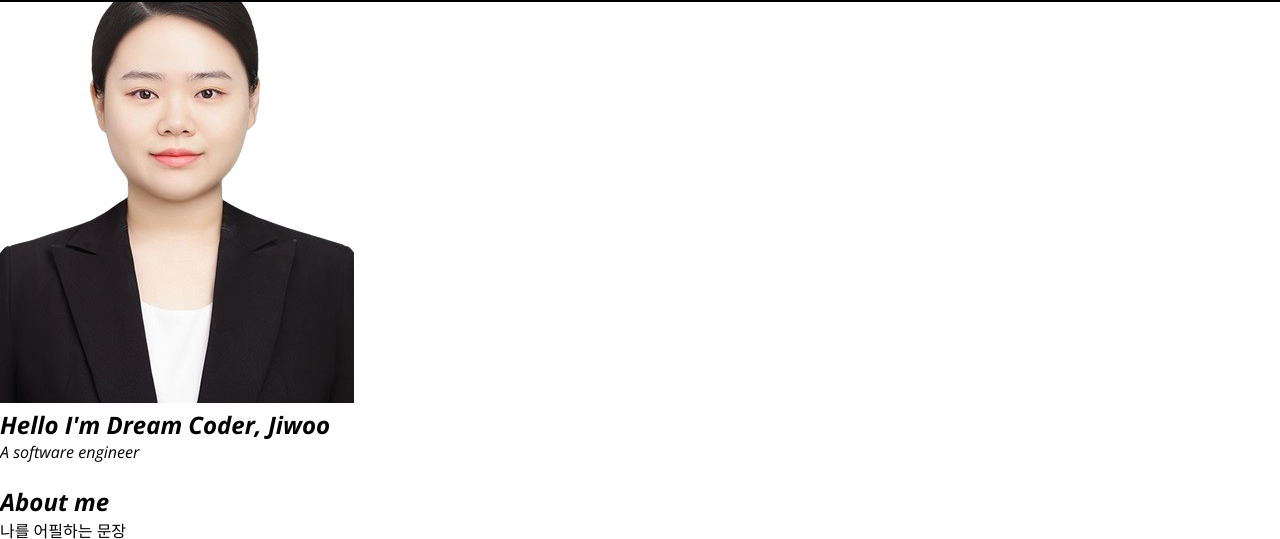
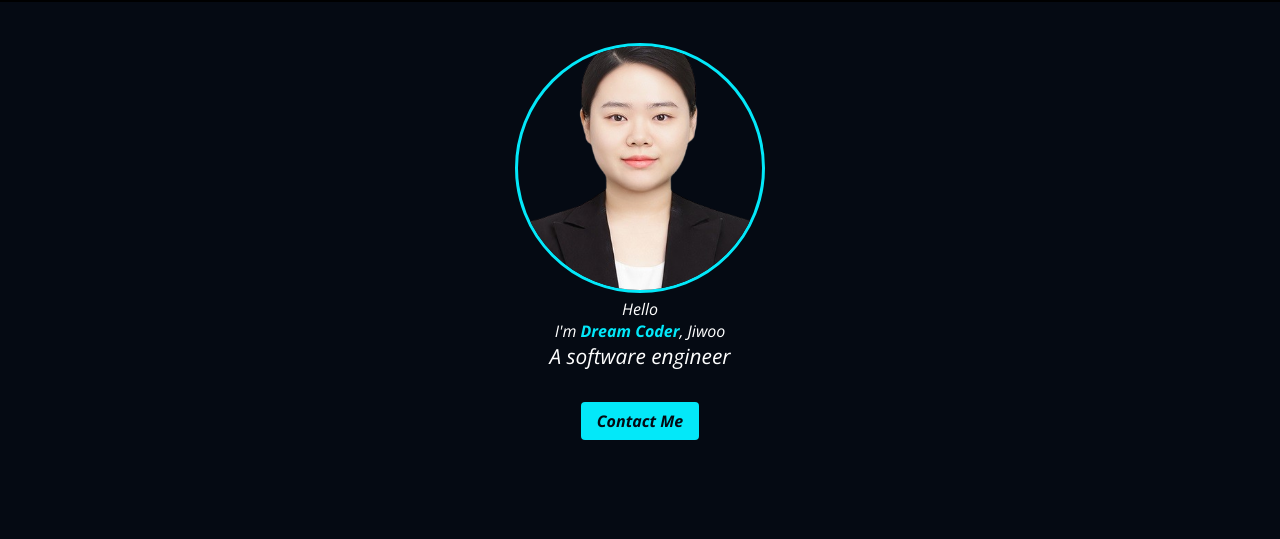
Before and after one commit to jeina93/jeina93.github.io, a plain HTML site: page index.html in a window 1280 px wide. Shown: the part 69-608 px from the top of the page. Drawn offline with nearby package versions, Linux system fonts and the light colour scheme.

Commit message:
CSS-Home

```diff
--- a/css/style.css
+++ b/css/style.css
@@ -96,3 +96,49 @@ button:focus {
     border: 1px solid var(--color-accent);
     border-radius: 4px;
 }
+
+/* Home */
+#home {
+    background-color: var(--color-primary);
+    color: var(--color-text);
+    padding: 5rem 1rem;
+    padding-top: 7rem;
+    text-align: center;
+}
+
+.home__avatar {
+    width: 250px;
+    height: 250px;
+    object-fit: cover;
+    border-radius: 100%;
+    border: 3px solid var(--color-accent);
+}
+
+.home__title {
+    font-size: 3rem;
+    margin-bottom: 1rem;
+}
+
+.home__title--strong {
+    color: var(--color-accent);
+}
+
+.home__description {
+    font-size: 1.3rem;
+}
+
+.home_contact {
+    display: inline-block;
+    background-color: var(--color-accent);
+    color: var(--color-black);
+    margin: 2rem;
+    padding: 0.5rem 1rem;
+    font-weight: bold;
+    border-radius: 4px;
+}
+
+.home_contact:hover {
+    background-color: transparent;
+    color: var(--color-text);
+    outline: 2px solid var(--color-accent);
+}
--- a/index.html
+++ b/index.html
@@ -49,10 +49,10 @@
     <main>
         <!-- Home -->
         <section id="home">
-            <img src="images/profile.png" alt="Jiwoo's profile" />
-            <h2>Hello I&#39;m Dream Coder, Jiwoo</h2>
-            <p>A software engineer</p>
-            <a href="#contact">Contact Me</a>
+            <img class="home__avatar" src="images/profile.png" alt="Jiwoo's profile" />
+            <br class="home__title">Hello <br />I&#39;m <strong class="home__title--strong">Dream Coder</strong>, Jiwoo</h2>
+            <p class="home__description">A software engineer</p>
+            <a class="home_contact" href="#contact">Contact Me</a>
         </section>
         <!-- About -->
         <section id="about">
```
